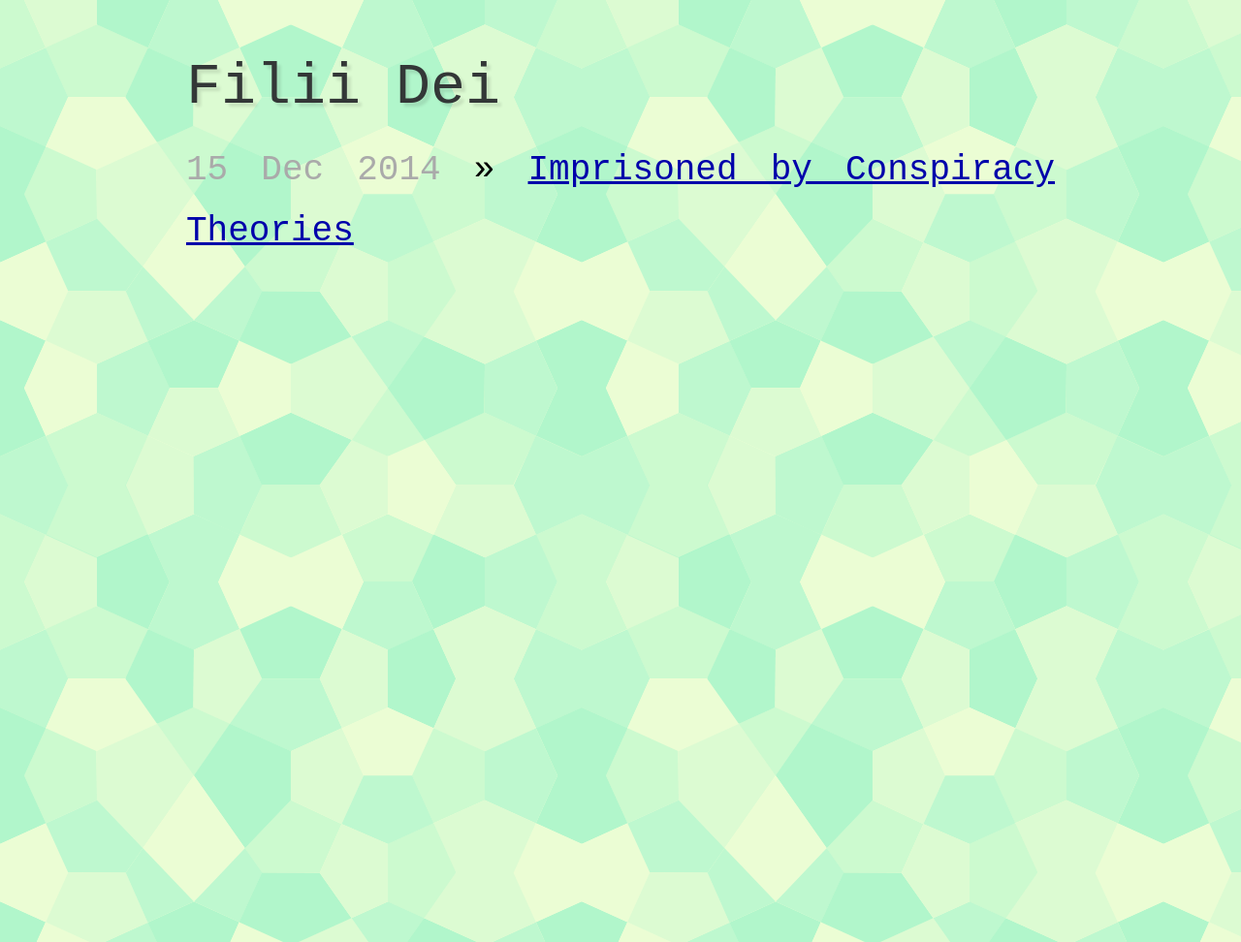
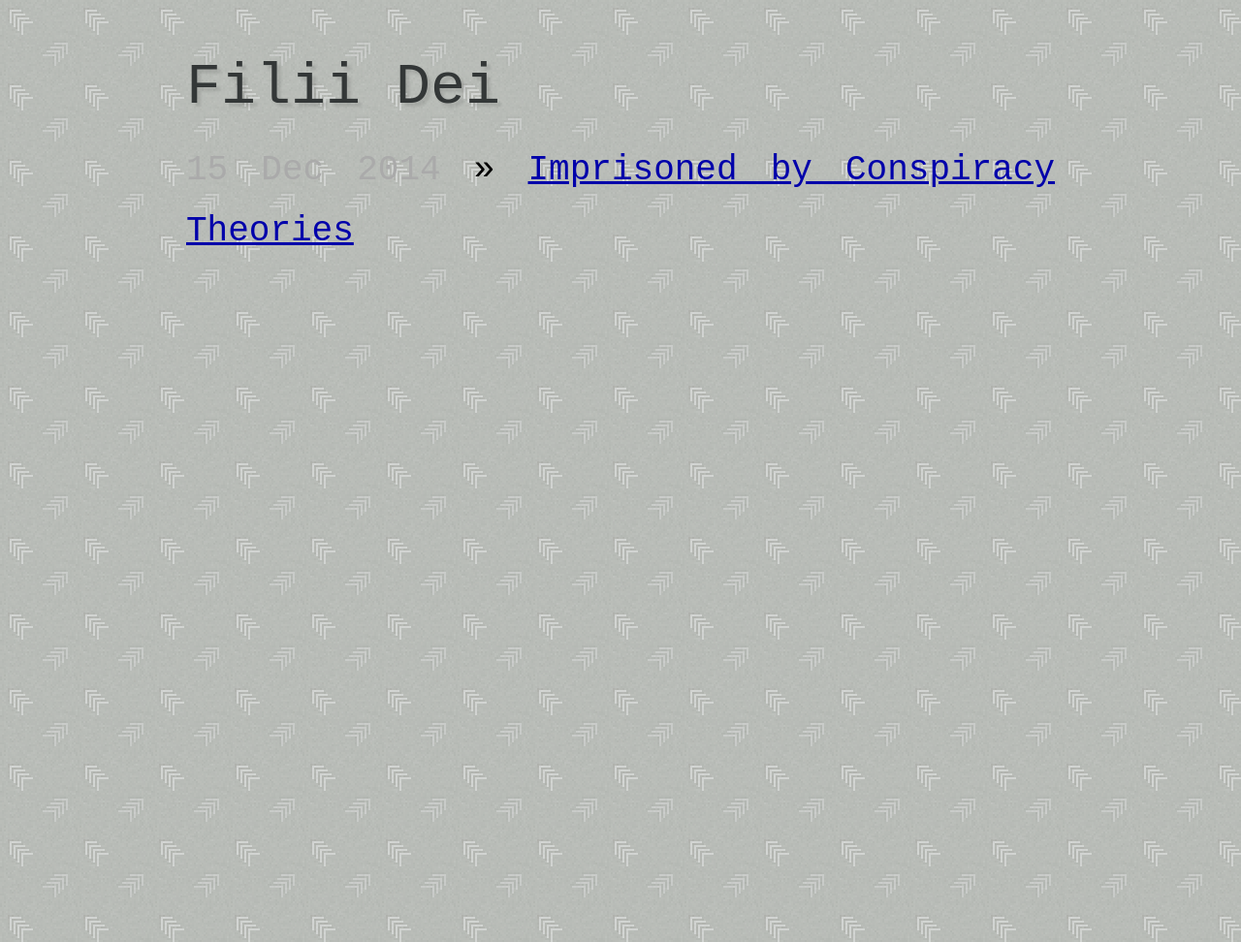
Before and after one commit to afrikatoliek/afrikatoliek.github.io, a Jekyll site: the page built from index.html, in a window 1280 px wide. Shown: the whole page at 97% size. Built offline with Jekyll 4.4.1, drawn with Linux system fonts in a browser that asks for light colours; nearby versions of some CDN libraries; some web fonts are replaced.

Commit message:
Another alternative pattern.

```diff
--- a/css/screen.css
+++ b/css/screen.css
@@ -15,7 +15,7 @@
 
 body {
   background-color: white;
-  background-image: url(../images/subtlepatterns.com/congruent_pentagon.png);
+  background-image: url(../images/subtlepatterns.com/green_gobbler_@2X.png);
   font-family: 'Roboto', sans-serif;
   *font-size: medium;
   text-align: center;
```
